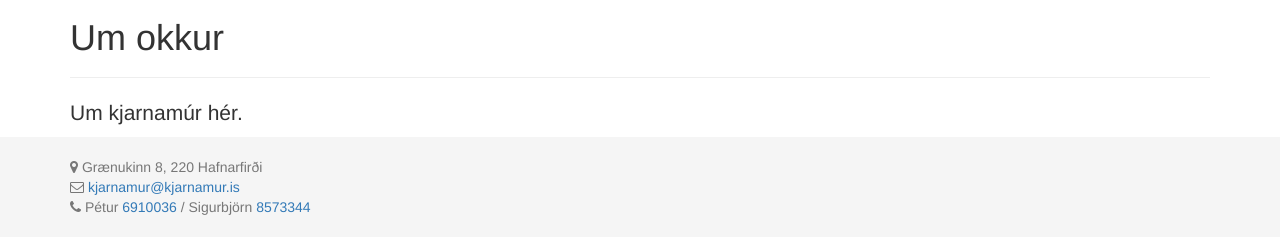
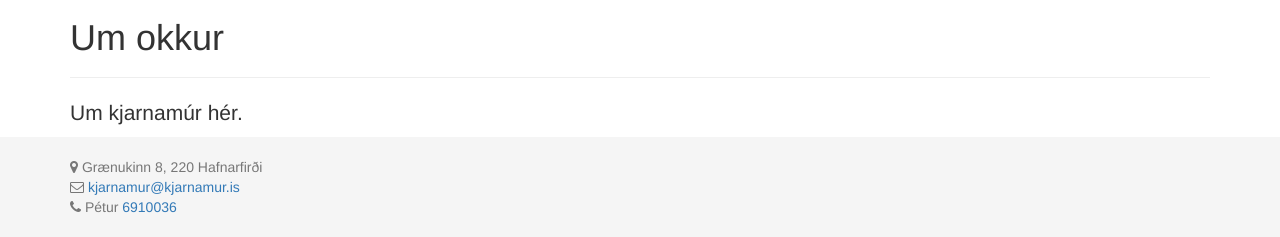
Before and after one commit to kjarnamur/kjarnamur.github.io, a plain HTML site: page index.html in a window 1280 px wide. Shown: the part 672-909 px from the top of the page. Drawn offline with Linux system fonts and the light colour scheme.

Commit message:
remove contact

```diff
--- a/index.html
+++ b/index.html
@@ -78,7 +78,7 @@
           <a href="mailto:kjarnamur@kjarnamur.is">kjarnamur@kjarnamur.is</a>
           <br />
           <i class="fa fa-phone"></i>
-          Pétur <a href="tel:6910036">6910036</a> / Sigurbjörn <a href="tel:8573344">8573344</a>
+          Pétur <a href="tel:6910036">6910036</a>
         </p>
       </div>
     </footer>
```
